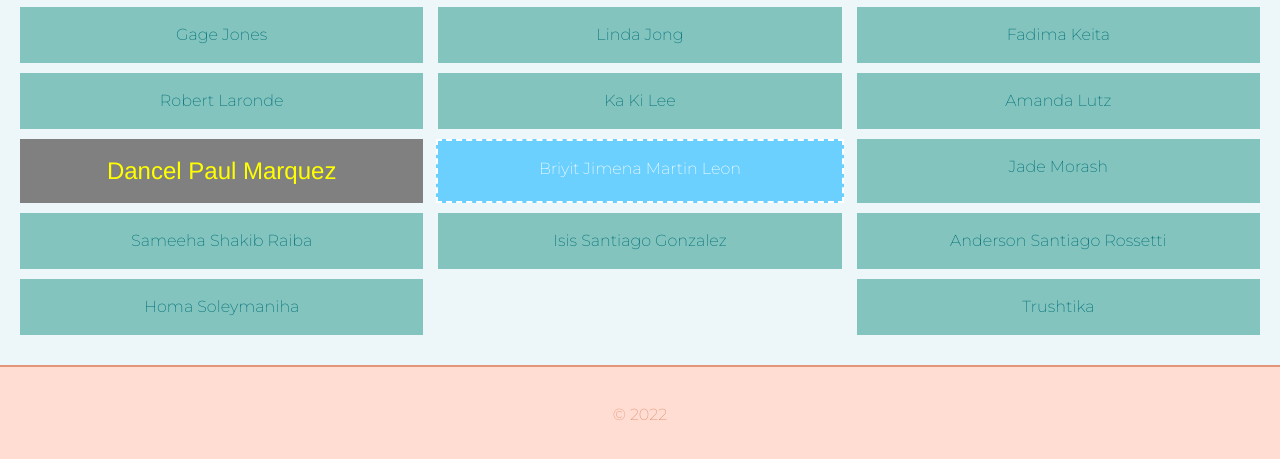
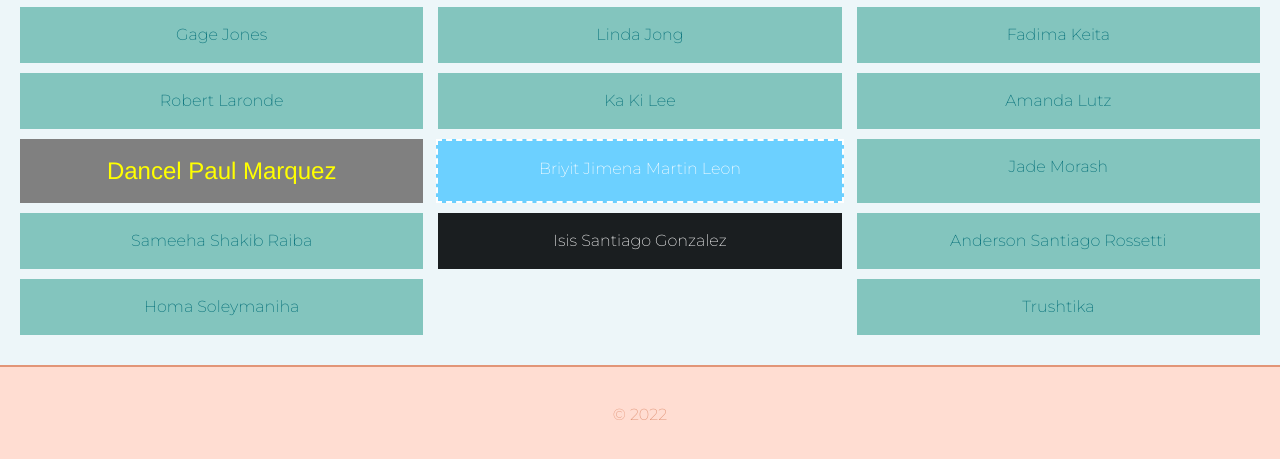
Before and after one commit to hsoley/inm420-saa-gitassignment, a website: page public/index.html in a window 1280 px wide. Shown: the part 489-948 px from the top of the page. Drawn offline with nearby package versions, Linux system fonts and the light colour scheme.

Commit message:
Update style.css

```diff
--- a/public/assets/css/style.css
+++ b/public/assets/css/style.css
@@ -120,6 +120,8 @@ main div {
 }
 
 #isantiago-gonzalez {
+  background-color: #1a1e20;
+  color: white;
 }
 
 #asantiago-rossetti {
```
